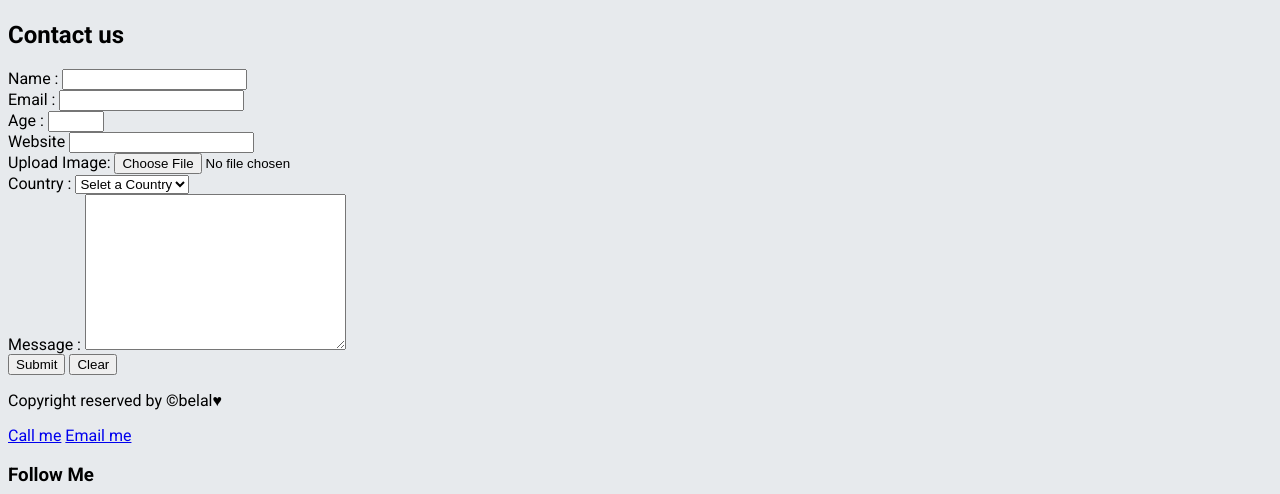
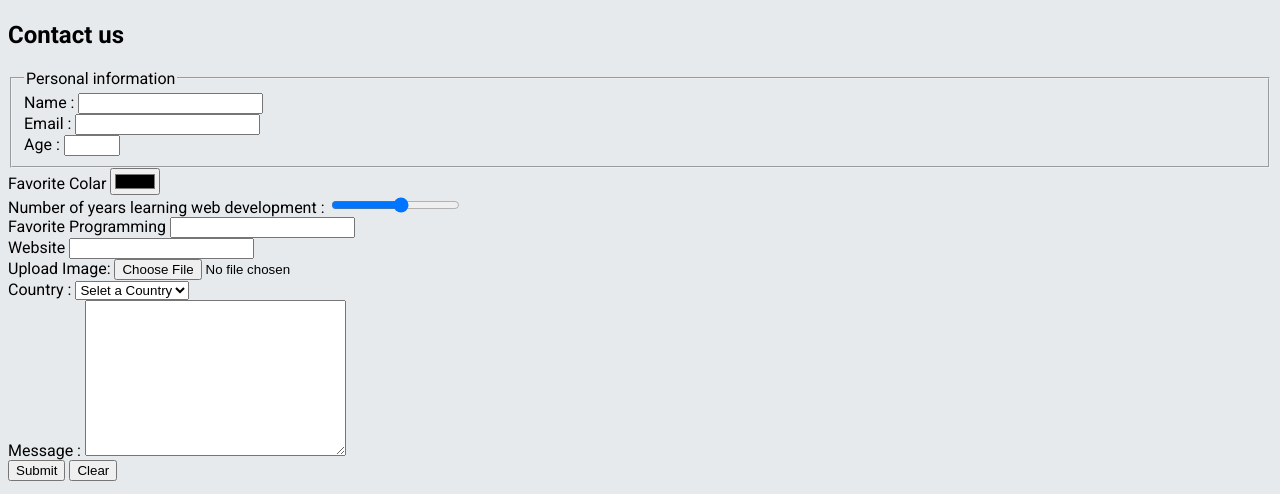
Before and after one commit to belal87/protfolio-html, a plain HTML site: page index.html in a window 1280 px wide. Shown: the part 1572-2066 px from the top of the page. Drawn offline with Linux system fonts and the light colour scheme.

Commit message:
add something git push :q
fit

```diff
--- a/index.html
+++ b/index.html
@@ -160,11 +160,12 @@
       <section id="contact">
         <h2>Contact us</h2>
         <form action="https://formspree.io/f/xknrbwbv" method="POST">
+          <fieldset>
+            <legend>Personal information</legend>
             <div>
               <label for="name">Name : </label>
               <input type="text" id="name" name="name" />
             </div>
-
             <div>
               <label for="email">Email : </label>
               <input type="email" id="email" name="email" required />
@@ -180,6 +181,42 @@
                 required
               />
             </div>
+          </fieldset>
+          <div>
+            <label for="favorite">Favorite Colar</label>
+            <input
+              type="color"
+              id="favorite"
+              name="favorite"
+              value="#fff"
+              required
+            />
+          </div>
+          <div>
+            <label for="exprience"
+              >Number of years learning web development :
+            </label>
+            <input
+              type="range"
+              id="exprience"
+              name="exprience"
+              min="1"
+              max="10"
+              required
+            />
+          </div>
+
+          <div>
+            <label for="programming">Favorite Programming</label>
+            <input list="languags" id="programming" name="programming" />
+            <datalist id="languags">
+              <option value="c"></option>
+              <option value="c++"></option>
+              <option value="python"></option>
+              <option value="html"></option>
+            </datalist>
+          </div>
+
           <div>
             <label for="website">Website</label>
             <input
```
Also changed, not shown: README.md. Lines whose indentation alone changed are shown as unchanged.
